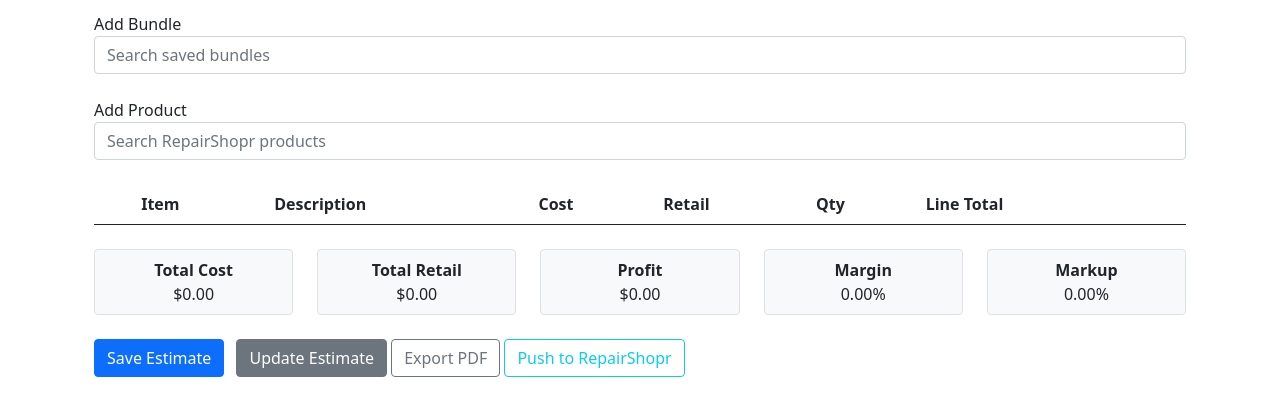
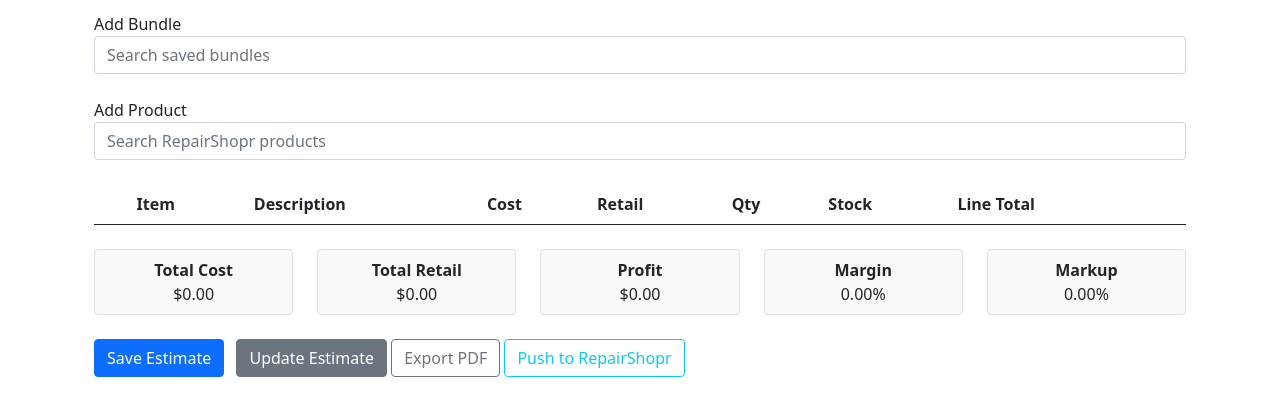
Before and after one commit to razenoth/bundles, a Flask app: template app/templates/estimates/form.html in a window 1280 px wide. Shown: the part 165-581 px from the top of the page. Run offline with Flask 3, Linux system fonts and the light colour scheme; the template is opened without the code that fills it, so the values that code supplies are empty.

Commit message:
Show stock and improve bundle interactions

```diff
--- a/app/estimates/utils.py
+++ b/app/estimates/utils.py
@@ -26,6 +26,7 @@ def search_products(q: str, page: int = 1) -> list:
             "description": p.get("description"),
             "unit_price": float(p.get("price_cost", 0.0)),
             "retail": float(p.get("price_retail", 0.0)),
+            "stock": float(p.get("quantity", 0.0)),
             "type": "product",
         }
         for p in rows
--- a/app/templates/estimates/form.html
+++ b/app/templates/estimates/form.html
@@ -49,6 +49,7 @@
         <th>Cost</th>
         <th>Retail</th>
         <th>Qty</th>
+        <th>Stock</th>
         <th>Line Total</th>
         <th></th>
       </tr>
@@ -56,30 +57,32 @@
     <tbody id="items-body">
       {% if items %}
         {% for it in items %}
-        <tr data-item-id="{{ it.id }}" class="draggable{% if it.quantity == 0 %} table-danger{% endif %}" draggable="true">
+        <tr data-item-id="{{ it.id }}" data-type="{{ it.type }}" data-qty="{{ it.quantity }}" class="draggable{% if it.type=='product' and (it.stock or 0) < it.quantity %} table-danger{% endif %}" draggable="true">
           <td>☰</td>
           <td>{{ it.name }}</td>
           <td>{{ it.description or '' }}</td>
           <td><input type="number" class="form-control unit-price" step="0.01" value="{{ it.unit_price }}"></td>
           <td><input type="number" class="form-control retail" step="0.01" value="{{ it.retail }}"></td>
           <td><input type="number" class="form-control qty" value="{{ it.quantity }}"></td>
+          <td class="stock-cell">{% if it.type=='product' %}{{ it.stock or 0 }}{% else %}--{% endif %}</td>
           <td class="line-total">${{ '%.2f'|format(it.quantity * it.unit_price) }}</td>
           <td>
             {% if it.type=='bundle' %}
-            <button class="btn btn-sm btn-link toggle-bundle">Show/Hide Items</button>
+            <button class="btn btn-sm btn-outline-primary toggle-bundle" title="Show/Hide Items">&#128065;</button>
             {% endif %}
             <button class="btn btn-sm btn-danger remove-item">✕</button>
           </td>
         </tr>
         {% if it.type=='bundle' %}
         {% for sub in it.children %}
-        <tr data-parent-id="{{ it.id }}" class="bundle-item draggable{% if sub.quantity == 0 %} table-danger{% endif %}" draggable="true">
+        <tr data-parent-id="{{ it.id }}" data-type="product" data-qty="{{ sub.quantity }}" class="bundle-item draggable{% if (sub.stock or 0) < sub.quantity %} table-danger{% endif %}" draggable="true">
           <td>☰</td>
           <td class="ps-4">{{ sub.name }}</td>
           <td>{{ sub.description or '' }}</td>
           <td><input type="number" class="form-control unit-price" step="0.01" value="{{ sub.unit_price }}"></td>
           <td><input type="number" class="form-control retail" step="0.01" value="{{ sub.retail }}"></td>
           <td><input type="number" class="form-control qty" value="{{ sub.quantity }}"></td>
+          <td class="stock-cell">{{ sub.stock or 0 }}</td>
           <td class="line-total">${{ '%.2f'|format(sub.quantity * sub.unit_price) }}</td>
           <td><button class="btn btn-sm btn-danger remove-item">✕</button></td>
         </tr>
--- a/static/js/estimates.js
+++ b/static/js/estimates.js
@@ -131,12 +131,14 @@ bsSug.addEventListener('click', async e => {
           data-name="${p.name}"
           data-description="${p.description.replace(/"/g,'&quot;')}"
           data-unit_price="${p.unit_price}"
-          data-retail="${p.retail}">
+          data-retail="${p.retail}"
+          data-stock="${p.stock}">
         <div style="flex:1;">
           <strong>${p.name}</strong><br>
           ${p.description}<br>
           <small>Cost: $${p.unit_price.toFixed(2)}</small><br>
-          <small>Retail: $${p.retail.toFixed(2)}</small>
+          <small>Retail: $${p.retail.toFixed(2)}</small><br>
+          <small>Stock: ${p.stock}</small>
         </div>
         <div class="d-flex align-items-center ms-3">
           <input type="number" class="form-control form-control-sm qty-input"
@@ -193,6 +195,7 @@ bsSug.addEventListener('click', async e => {
       description: li.dataset.description,
       unit_price : parseFloat(li.dataset.unit_price),
       retail     : parseFloat(li.dataset.retail),
+      stock      : parseFloat(li.dataset.stock),
       type       : 'product',
       quantity   : qty
     };
@@ -215,11 +218,11 @@ bsSug.addEventListener('click', async e => {
     const body = document.getElementById('items-body');
 
     if (data.type === 'bundle') {
-      const parentData = { ...payload.parent, type: 'bundle' };
+      const parentData = { ...payload.parent, type: 'bundle', stock: null };
       const parentRow  = buildRow(parentData);
       body.appendChild(parentRow);
       payload.items.forEach(it => {
-        const childData = { ...it, type: 'item' };
+        const childData = { ...it, type: 'product', stock: it.stock };
         const childRow  = buildRow(childData, parentData.id);
         body.appendChild(childRow);
       });
@@ -236,6 +239,8 @@ bsSug.addEventListener('click', async e => {
     tr.classList.add('draggable');
     tr.draggable = true;
     tr.dataset.itemId = data.id;
+    tr.dataset.type = data.type;
+    tr.dataset.qty = data.quantity ?? 1;
     if (parentId) {
       tr.dataset.parentId = parentId;
       tr.classList.add('bundle-item');
@@ -266,6 +271,11 @@ bsSug.addEventListener('click', async e => {
       tr.appendChild(td);
     }
 
+    const stockTd = document.createElement('td');
+    stockTd.className = 'stock-cell';
+    stockTd.textContent = data.type === 'product' ? (data.stock ?? 0) : '--';
+    tr.appendChild(stockTd);
+
     const lineTd = document.createElement('td');
     lineTd.className = 'line-total';
     lineTd.textContent = `$${((data.quantity || 1) * (data.unit_price || 0)).toFixed(2)}`;
@@ -274,8 +284,9 @@ bsSug.addEventListener('click', async e => {
     const actTd = document.createElement('td');
     if (data.type === 'bundle') {
       const toggleBtn = document.createElement('button');
-      toggleBtn.className = 'btn btn-sm btn-link toggle-bundle';
-      toggleBtn.textContent = 'Show/Hide Items';
+      toggleBtn.className = 'btn btn-sm btn-outline-primary toggle-bundle';
+      toggleBtn.innerHTML = '&#128065;';
+      toggleBtn.title = 'Show/Hide Items';
       actTd.appendChild(toggleBtn);
     }
     const remBtn = document.createElement('button');
@@ -284,7 +295,10 @@ bsSug.addEventListener('click', async e => {
     actTd.appendChild(remBtn);
     tr.appendChild(actTd);
 
-    tr.classList.toggle('table-danger', (+data.quantity || 0) === 0);
+    const stockVal = data.type === 'product' ? (+data.stock || 0) : null;
+    tr.classList.toggle('table-danger',
+      (+data.quantity || 0) === 0 || (stockVal !== null && stockVal < (+data.quantity || 0))
+    );
     return tr;
   }
 
@@ -298,7 +312,9 @@ bsSug.addEventListener('click', async e => {
       const r = +row.querySelector('.retail').value || 0;
       const lt = q * c;
       row.querySelector('.line-total').textContent = `$${lt.toFixed(2)}`;
-      row.classList.toggle('table-danger', q === 0);
+      const stockCell = row.querySelector('.stock-cell');
+      const stock = stockCell ? parseFloat(stockCell.textContent) : null;
+      row.classList.toggle('table-danger', q === 0 || (stock !== null && stock < q));
       if (row.dataset.parentId) return; // child rows don't count toward totals
       totalCost   += lt;
       totalRetail += q * r;
@@ -345,24 +361,76 @@ bsSug.addEventListener('click', async e => {
       headers:{'Content-Type':'application/json'},
       body:JSON.stringify(payload)
     });
+
+    // If the bundle quantity changed, update child line quantities accordingly
+    if (row.dataset.type === 'bundle' && e.target.classList.contains('qty')) {
+      const oldQty = parseFloat(row.dataset.qty || '1');
+      const newQty = parseFloat(row.querySelector('.qty').value) || 0;
+      if (oldQty > 0) {
+        const ratio = newQty / oldQty;
+        row.dataset.qty = newQty;
+        const children = document.querySelectorAll(`tr[data-parent-id="${id}"]`);
+        for (const child of children) {
+          const qInput = child.querySelector('.qty');
+          const newChildQty = parseFloat(qInput.value) * ratio;
+          qInput.value = newChildQty;
+          await fetch(`/estimates/${estId}/update-item/${child.dataset.itemId}`, {
+            method:'POST',
+            headers:{'Content-Type':'application/json'},
+            body:JSON.stringify({ quantity: newChildQty })
+          });
+        }
+      }
+    }
+
     recalc();
   });
 
   // --- Drag & drop setup ---
   let draggedRow;
+  let draggedRows = [];
+
   body.addEventListener('dragstart', e => {
     draggedRow = e.target.closest('tr');
+    if (!draggedRow) return;
+    if (!draggedRow.dataset.parentId) {
+      const pid = draggedRow.dataset.itemId;
+      draggedRows = [draggedRow, ...document.querySelectorAll(`tr[data-parent-id="${pid}"]`)];
+    } else {
+      draggedRows = [draggedRow];
+    }
   });
+
+  function getAfterNode(row) {
+    let ref = row.nextSibling;
+    while (ref && ref.dataset.parentId === row.dataset.itemId) {
+      ref = ref.nextSibling;
+    }
+    return ref;
+  }
+
   body.addEventListener('dragover', e => {
     e.preventDefault();
     const target = e.target.closest('tr');
-    if (!target || target === draggedRow) return;
+    if (!target || draggedRows.includes(target)) return;
+    const draggedParent = draggedRows[0].dataset.parentId || null;
+    const targetParent  = target.dataset.parentId || null;
+    if (draggedParent !== targetParent) return;
+
     const rect = target.getBoundingClientRect();
-    const next = (e.clientY - rect.top) / rect.height > 0.5;
-    body.insertBefore(draggedRow, next ? target.nextSibling : target);
+    const after = (e.clientY - rect.top) / rect.height > 0.5;
+    let ref;
+    if (!draggedRow.dataset.parentId) {
+      ref = after ? getAfterNode(target) : target;
+    } else {
+      ref = after ? target.nextSibling : target;
+    }
+    draggedRows.forEach(r => body.insertBefore(r, ref));
   });
+
   body.addEventListener('dragend', () => {
     draggedRow = null;
+    draggedRows = [];
   });
 
   // Initial calculation
```
Also changed, not shown: app/estimates/routes.py (+25 -10 lines).
